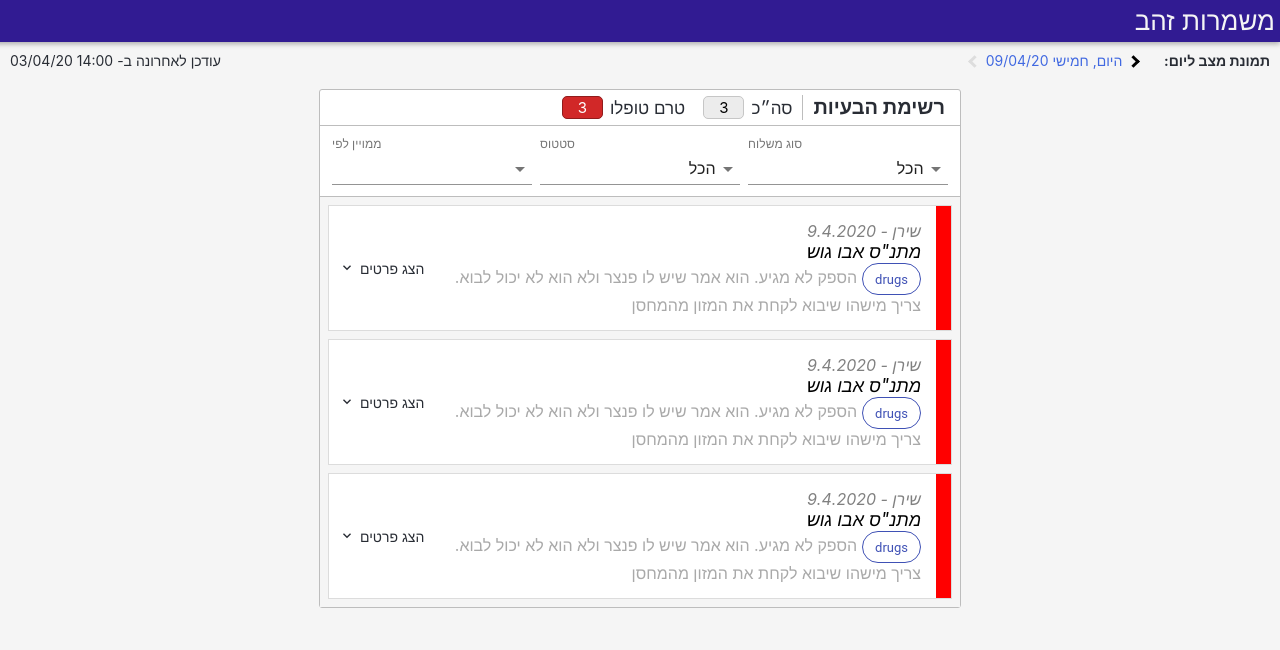
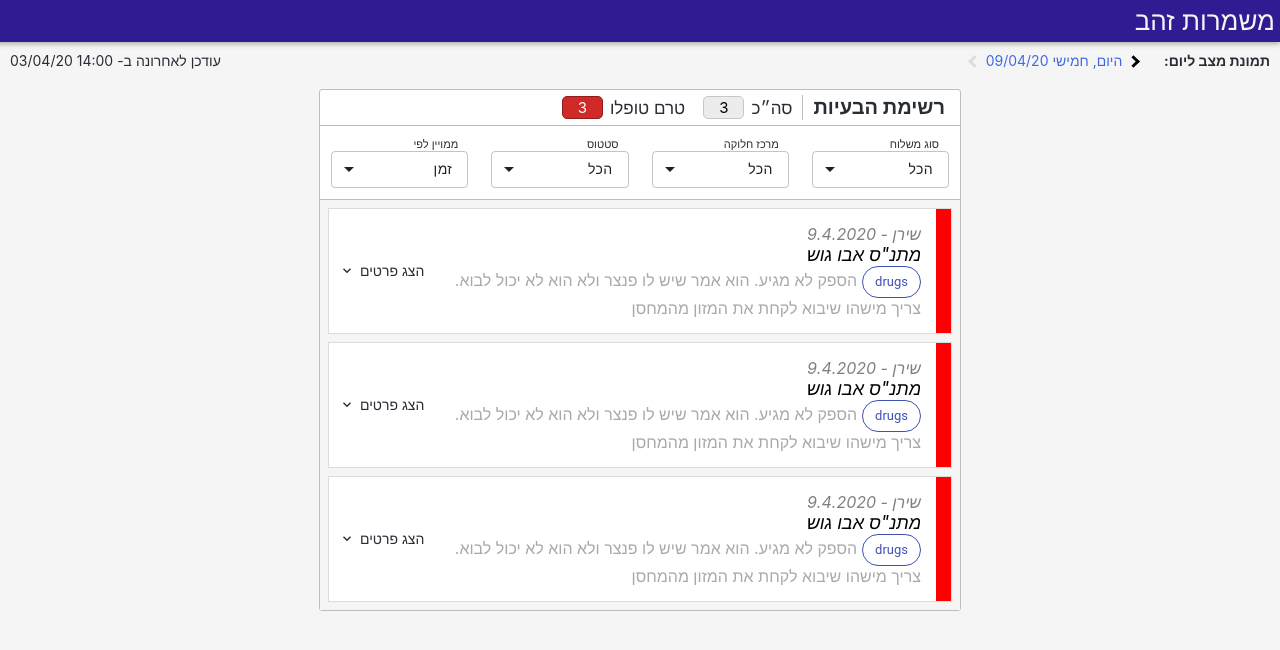
Before and after one commit to sagilaufer1992/guardians-of-the-golden-age, a React (Create React App) app in the folder FE/: page / in a window 1280 px wide. Shown: the top 650 px of the page. Built offline with nearby package versions, Linux system fonts and the light colour scheme.

Commit message:
add fault message

```diff
--- a/FE/src/Components/FaultDetails.tsx
+++ b/FE/src/Components/FaultDetails.tsx
@@ -2,6 +2,7 @@ import "./FaultDetails.scss";
 
 import React from "react";
 import FaultChat from "./FaultChat";
+import AddFaultMessage from "./AddFaultMessage";
 
 interface Props {
     fault: Fault;
@@ -10,6 +11,7 @@ interface Props {
 function FaultDetails({ fault }: Props) {
     return <div className="fault-details">
         <FaultChat fault={fault} />
+        <AddFaultMessage setNewMessage={() => {}}/>
     </div>;
 }
 
--- a/FE/src/Components/FaultsArea.scss
+++ b/FE/src/Components/FaultsArea.scss
@@ -55,12 +55,8 @@ $border-style: 1px solid rgb(189, 189, 189);
         padding: 8px;
         display: flex;
         flex-direction: row;
-        justify-content: space-around;
+        justify-content: space-between;
         border-bottom: $border-style;
-        .select {
-            margin: 3px;
-            min-width: 32%;
-        }
     }
     .faults-area-body {
         flex: 1;
--- a/FE/src/Components/FaultsArea.tsx
+++ b/FE/src/Components/FaultsArea.tsx
@@ -1,8 +1,7 @@
 import "./FaultsArea.scss";
 
-import React, { useState, useEffect } from "react";
-import TextField from '@material-ui/core/TextField';
-import MenuItem from '@material-ui/core/MenuItem';
+import React, { useState } from "react";
+import Select from "./Select";
 
 import Fault from "./Fault";
 
@@ -20,10 +19,15 @@ const faultCategory = [
     { value: "All", label: "הכל" },
 ];
 
+const faultDistributionCenter = [
+    { value: "All", label: "הכל" }
+];
+
 const faultSortBy = [
     { value: "time", label: "זמן" },
     { value: "status", label: "סטטוס" },
     { value: "category", label: "סוג משלוח" },
+    { value: "distributionCenter", label: "מרכז חלוקה" }
 ]
 
 interface Props {
@@ -33,23 +37,8 @@ interface Props {
 export default function FaultsArea(props: Props) {
     const [categoryFilter, setCategoryFilter] = useState<string>("All");
     const [statusFilter, setStatusFilter] = useState<string>("All");
-    const [sortBy, setSortBy] = useState<string>("Time");
-
-    useEffect(() => {
-        console.log(statusFilter, categoryFilter, sortBy);
-    })
-
-    function onCategoryChange(e: React.ChangeEvent<HTMLInputElement>) {
-        setCategoryFilter(e.target.value);
-    }
-
-    function onStatusChange(e: React.ChangeEvent<HTMLInputElement>) {
-        setStatusFilter(e.target.value);
-    }
-
-    function onSortChange(e: React.ChangeEvent<HTMLInputElement>) {
-        setSortBy(e.target.value);
-    }
+    const [sortBy, setSortBy] = useState<string>("time");
+    const [distributionCenterFilter, setDistributionCenterFilter] = useState<string>("All");
 
     const faults: Fault[] = props.faults
         .filter(fault => (categoryFilter === "All" || fault.category === categoryFilter) &&
@@ -64,6 +53,8 @@ export default function FaultsArea(props: Props) {
                 return first.status.localeCompare(second.status);
             case "category":
                 return first.category.localeCompare(second.category);
+            case "distributionCenter":
+                return first.distributionCenter.localeCompare(second.distributionCenter);
             default:
                 return 0;
         }
@@ -82,15 +73,10 @@ export default function FaultsArea(props: Props) {
             </div>
         </div>
         <div className="faults-area-sort">
-            <TextField select className="select" label="סוג משלוח" value={categoryFilter} onChange={onCategoryChange}>
-                {faultCategory.map(({ value, label }) => <MenuItem key={value} value={value}>{label}</MenuItem>)}
-            </TextField>
-            <TextField select className="select" label="סטטוס" value={statusFilter} onChange={onStatusChange}>
-                {faultStatus.map(({ value, label }) => <MenuItem key={value} value={value}>{label}</MenuItem>)}
-            </TextField>
-            <TextField select className="select" label="ממויין לפי" value={sortBy} onChange={onSortChange}>
-                {faultSortBy.map(({ value, label }) => <MenuItem key={value} value={value}>{label}</MenuItem>)}
-            </TextField>
+            <Select title="סוג משלוח" options={faultCategory} value={categoryFilter} onChange={setCategoryFilter} />
+            <Select title="מרכז חלוקה" options={faultDistributionCenter} value={distributionCenterFilter} onChange={setDistributionCenterFilter} />
+            <Select title="סטטוס" options={faultStatus} value={statusFilter} onChange={setStatusFilter} />
+            <Select title="ממויין לפי" options={faultSortBy} value={sortBy} onChange={setSortBy} />
         </div>
         <div className="faults-area-body">
             {faults.length === 0 && <div className="empty-body">
--- /dev/null
+++ b/FE/src/Components/Select.scss
@@ -0,0 +1,20 @@
+.select-group {
+    margin: 3px;
+    min-width: 22%;
+    position: relative;
+    display: flex;
+    flex-direction: column;
+    overflow: hidden;
+
+    .select-label {
+        padding: 0 10px;
+        text-align: right;
+        font-size: 11px;
+    }
+
+    .select {
+        padding: 5px 15px 5px 5px;
+        display: flex;
+        justify-content: space-between;
+    }
+}
--- /dev/null
+++ b/FE/src/Components/Select.tsx
@@ -0,0 +1,52 @@
+import "./Select.scss";
+
+import React, { useState } from "react";
+
+import ArrowIcon from "@material-ui/icons/ArrowDropDown"
+import Button from "@material-ui/core/Button";
+import Menu from '@material-ui/core/Menu';
+import MenuItem from '@material-ui/core/MenuItem';
+
+interface Option {
+    value: string;
+    label: string;
+}
+
+interface Props {
+    onChange: (value: string) => void;
+    value: string;
+    title: string;
+    options: Option[];
+}
+
+export default function Select({ onChange, value, title, options }: Props) {
+    const [anchorEl, setAnchorEl] = useState<HTMLElement | null>(null);
+
+    function _onChange(v: string) {
+        setAnchorEl(null);
+        onChange(v);
+    }
+
+    return <div className="select-group">
+        <div className="select-label">{title}</div>
+        <Button className="select" variant="outlined" color="default" onClick={(event) => setAnchorEl(event.currentTarget)}>
+            {getLabel(options, value)}
+            <ArrowIcon />
+        </Button>
+        <Menu anchorEl={anchorEl}
+            keepMounted
+            open={Boolean(anchorEl)}
+            onClose={() => setAnchorEl(null)}>
+            {options.map(({ value, label }) => <MenuItem key={value} value={value} onClick={() => _onChange(value)}>
+                {label}
+            </MenuItem>)}
+        </Menu>
+    </div>
+}
+
+function getLabel(options: Option[], value: string) {
+    const option = options.find(option => option.value === value);
+
+    if (option) return option.label
+    return "";
+}
```
Also changed, not shown: FE/src/Components/AddFaultMessage.scss (added, +36 -0 lines), FE/src/Components/AddFaultMessage.tsx (added, +46 -0 lines).
